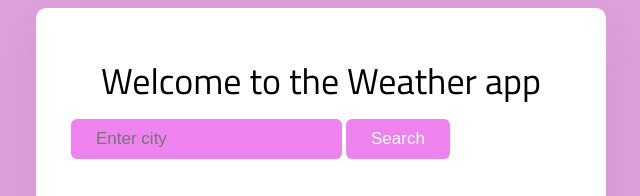
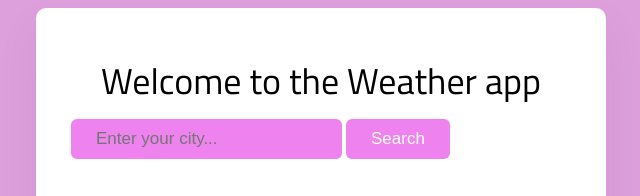
Before and after one commit to Annie24-ux/Weather-App, a website built with Parcel: page src/index.html in a window 1280 px wide. Shown: the top 196 px of the page, 319-959 px from the left. Built offline with nearby package versions, Linux system fonts and the light colour scheme; no server answers.

```diff
--- a/src/index.html
+++ b/src/index.html
@@ -19,24 +19,14 @@
 
     <header>
       <form id="search-form">
-        <!-- <input id="form-input" type="text" class="form-input" placeholder="Enter your city..." required>
-        <input id="answer" type="submit"  class="form-input" value="Search"> -->
-          <input type="text" id="form-input" placeholder="Enter city">
+          <input type="text" id="form-input" placeholder="Enter your city...">
           <button id="search-button" type="submit">Search</button>
-
-
       </form>
-
-
-
-
     </header>
 
 
     <main>
-
       <div id="weather-div">
-
         <div class="weather-details">
           <h1 class="current-city" id="city"></h1>
           <p class="curr-deets">
@@ -99,46 +89,7 @@
           </div>
 
         </div>
-
-
-
-
-
-
-
-
     </div>
-
-
-
-
-          <!-- <div class="days">
-          <div class="weather-day">Mon</div>
-          <div class="daily-icon">🌦️</div>
-          <div class="weather-values">
-            <div class="first-temp"><strong>30</strong></div>
-            <div class="second-temp">14</div>
-          </div>
-
-          <div class="days">
-          <div class="weather-day">Tue</div>
-          <div class="daily-icon">🌦️</div>
-          <div class="weather-values">
-            <div class="first-temp"><strong>20</strong></div>
-            <div class="second-temp">14</div>
-          </div>
-
-          <div class="weather-day">Wed</div>
-          <div class="daily-icon">🌦️</div>
-          <div class="weather-values">
-            <div class="first-temp"><strong>20</strong></div>
-            <div class="second-temp">14</div>
-          </div>
-
-        </div> -->
-
-
-
 
     </main>
 
```
Also changed, not shown: src/index.js (+0 -29 lines).
